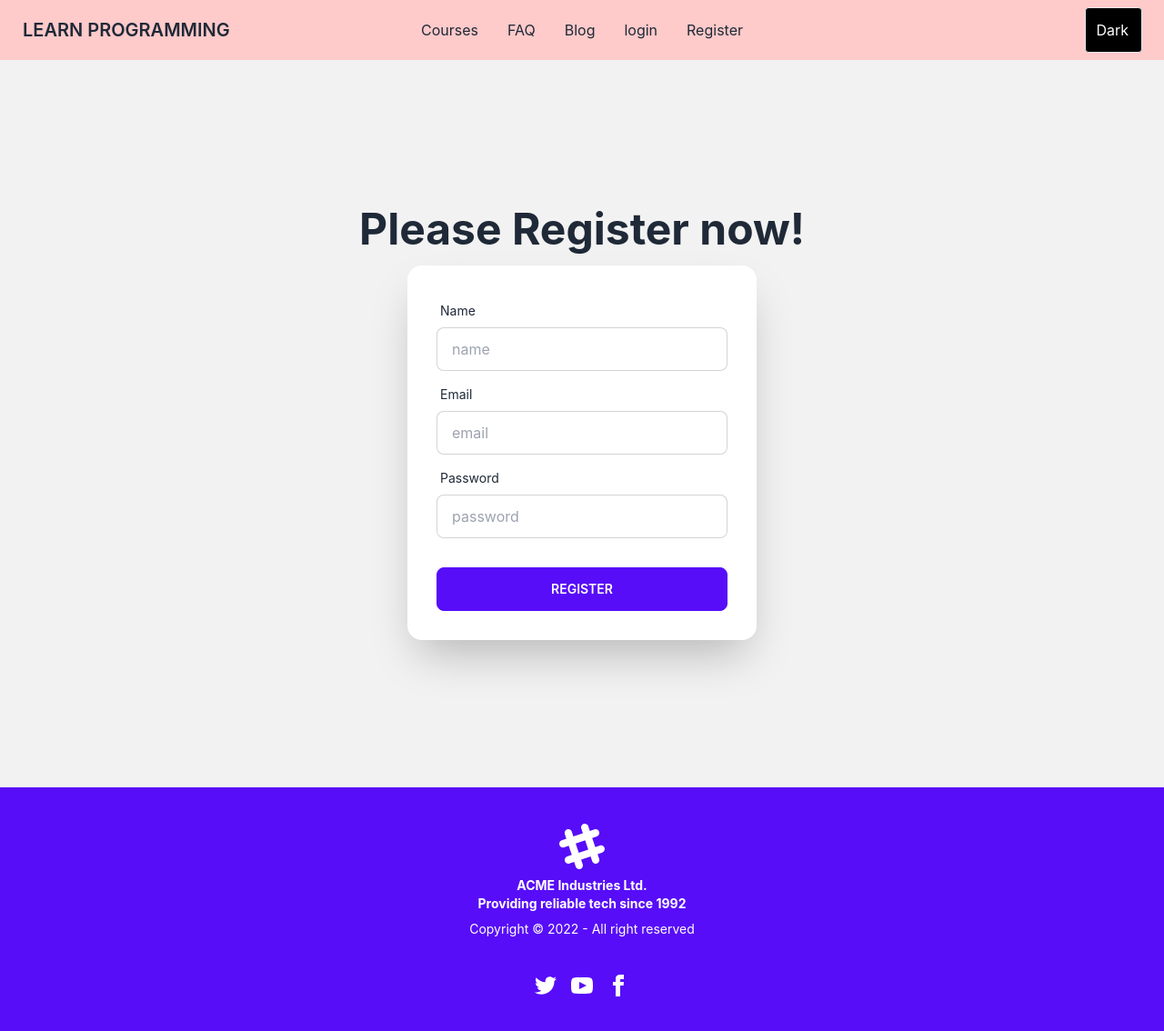
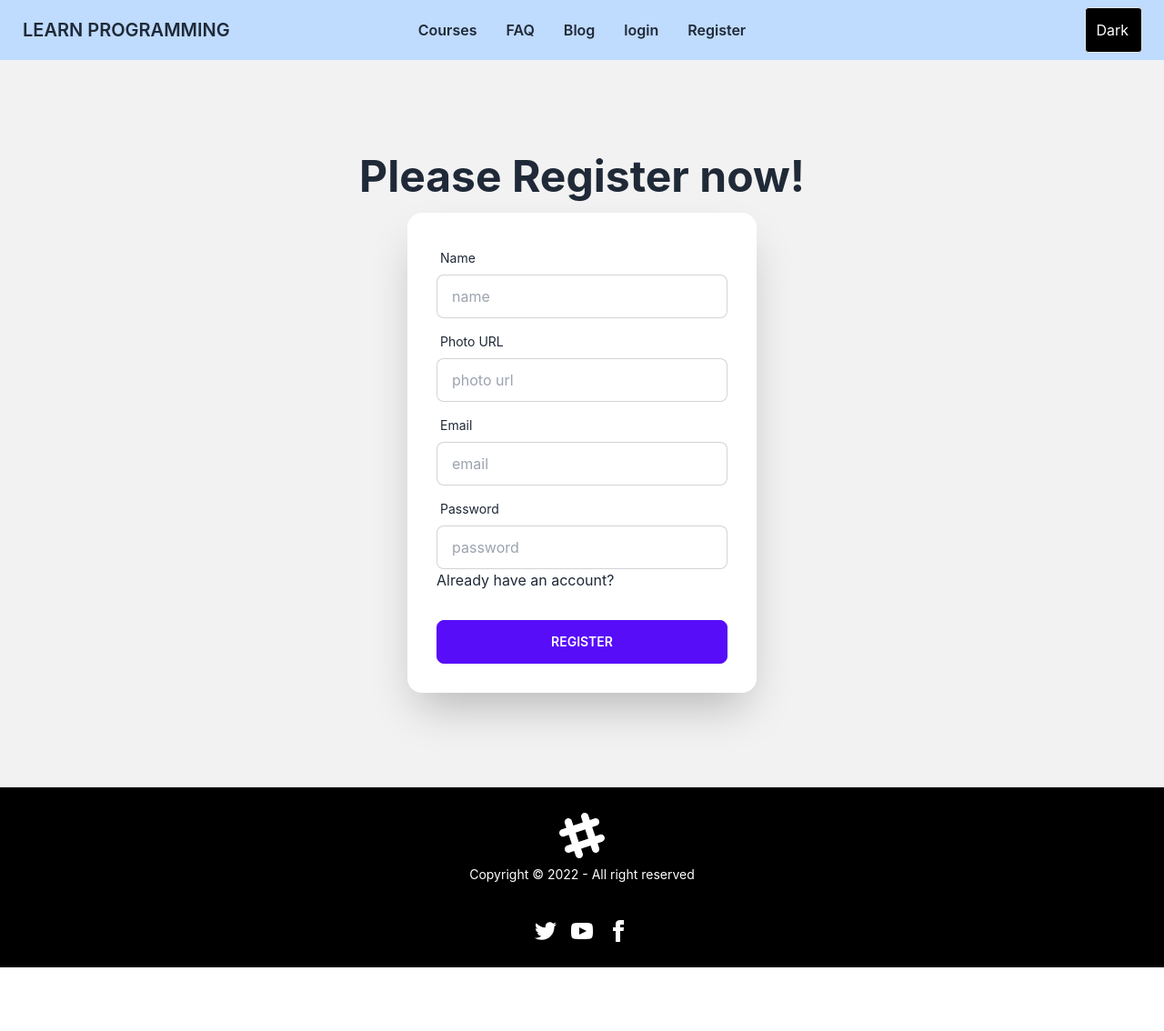
Before and after one commit to Mousumi2001/assignment-11, a React (Create React App) app: page /register in a window 1280 px wide. Shown: the whole page at 91% size. After the commit the page ends 1064 px from the top, so only its background shows below. Built offline with nearby package versions, Linux system fonts and the light colour scheme.

Commit message:
added environment variable

```diff
--- a/src/component/Footer/Footer.js
+++ b/src/component/Footer/Footer.js
@@ -2,12 +2,10 @@ import React from 'react';
 
 const Footer = () => {
     return (
-        <footer className="footer footer-center p-10 bg-primary text-primary-content">
+        <footer className="footer footer-center p-7 bg-black text-primary-content">
             <div>
                 <svg width="50" height="50" viewBox="0 0 24 24" xmlns="http://www.w3.org/2000/svg" fillRule="evenodd" clipRule="evenodd" className="inline-block fill-current"><path d="M22.672 15.226l-2.432.811.841 2.515c.33 1.019-.209 2.127-1.23 2.456-1.15.325-2.148-.321-2.463-1.226l-.84-2.518-5.013 1.677.84 2.517c.391 1.203-.434 2.542-1.831 2.542-.88 0-1.601-.564-1.86-1.314l-.842-2.516-2.431.809c-1.135.328-2.145-.317-2.463-1.229-.329-1.018.211-2.127 1.231-2.456l2.432-.809-1.621-4.823-2.432.808c-1.355.384-2.558-.59-2.558-1.839 0-.817.509-1.582 1.327-1.846l2.433-.809-.842-2.515c-.33-1.02.211-2.129 1.232-2.458 1.02-.329 2.13.209 2.461 1.229l.842 2.515 5.011-1.677-.839-2.517c-.403-1.238.484-2.553 1.843-2.553.819 0 1.585.509 1.85 1.326l.841 2.517 2.431-.81c1.02-.33 2.131.211 2.461 1.229.332 1.018-.21 2.126-1.23 2.456l-2.433.809 1.622 4.823 2.433-.809c1.242-.401 2.557.484 2.557 1.838 0 .819-.51 1.583-1.328 1.847m-8.992-6.428l-5.01 1.675 1.619 4.828 5.011-1.674-1.62-4.829z"></path></svg>
-                <p className="font-bold">
-                    ACME Industries Ltd. <br />Providing reliable tech since 1992
-                </p>
+
                 <p>Copyright © 2022 - All right reserved</p>
             </div>
             <div>
--- a/src/component/Header/Header.js
+++ b/src/component/Header/Header.js
@@ -4,7 +4,7 @@ import { Link } from 'react-router-dom';
 const Header = () => {
     return (
         <div>
-            <div className="navbar bg-red-200">
+            <div className="navbar bg-blue-200">
                 <div className="navbar-start">
                     <div className="dropdown">
                         <label tabIndex={0} className="btn btn-ghost lg:hidden">
@@ -23,7 +23,7 @@ const Header = () => {
                     <a className="btn btn-ghost normal-case text-xl">LEARN PROGRAMMING</a>
                 </div>
                 <div className="navbar-center hidden lg:flex">
-                    <ul className="menu menu-horizontal p-0">
+                    <ul className="menu menu-horizontal p-0 font-semibold">
                         <li><Link to='/courses'>Courses</Link></li>
                         <li><Link to='/faq'>FAQ</Link></li>
                         <li><Link to='/blog'>Blog</Link></li>
--- a/src/component/Register/Register.js
+++ b/src/component/Register/Register.js
@@ -1,4 +1,5 @@
 import React, { useContext } from 'react';
+import { Link } from 'react-router-dom';
 import { AuthContext } from '../../UserContext/UserContext';
 
 const Register = () => {
@@ -37,6 +38,12 @@ const Register = () => {
                             </div>
                             <div className="form-control">
                                 <label className="label">
+                                    <span className="label-text">Photo URL</span>
+                                </label>
+                                <input type="text" name="url" placeholder="photo url" className="input input-bordered" />
+                            </div>
+                            <div className="form-control">
+                                <label className="label">
                                     <span className="label-text">Email</span>
                                 </label>
                                 <input type="email" name="email" placeholder="email" className="input input-bordered" />
@@ -46,7 +53,7 @@ const Register = () => {
                                     <span className="label-text">Password</span>
                                 </label>
                                 <input type="password" name="password" placeholder="password" className="input input-bordered" />
-
+                                <Link to='/login'>Already have an account?</Link>
                             </div>
                             <div className="form-control mt-6">
                                 <button className="btn btn-primary">Register</button>
--- a/src/component/SignIn/SignIn.js
+++ b/src/component/SignIn/SignIn.js
@@ -2,6 +2,7 @@ import { GithubAuthProvider, GoogleAuthProvider } from 'firebase/auth';
 import React from 'react';
 import { useState } from 'react';
 import { useContext } from 'react';
+import { Link } from 'react-router-dom';
 import { AuthContext } from '../../UserContext/UserContext';
 
 const SignIn = () => {
@@ -68,11 +69,12 @@ const SignIn = () => {
                                     <span className="label-text">Password</span>
                                 </label>
                                 <input type="password" name="password" placeholder="password" className="input input-bordered" />
-
+                                <br />
+                                <Link to='/register'>Please Register Now ?</Link>
                             </div>
                             {error}
                             <div className="form-control mt-6">
-                                <button className="btn btn-primary">Register</button>
+                                <button className="btn btn-primary">SignIn</button>
                             </div>
                             <button onClick={handlGoogle} className="btn btn-outline btn-info">SignIn With Google</button>
                             <button onClick={handlGithub} className="btn btn-outline btn-info">SignIn With Github</button>
--- a/src/component/firebase.init.js
+++ b/src/component/firebase.init.js
@@ -5,12 +5,12 @@ import { initializeApp } from "firebase/app";
 
 // Your web app's Firebase configuration
 const firebaseConfig = {
-    apiKey: "AIzaSyDCz7BvH2SYMa7ukRmhMdxyWsC_u_0EPGw",
-    authDomain: "assignment-10-be849.firebaseapp.com",
-    projectId: "assignment-10-be849",
-    storageBucket: "assignment-10-be849.appspot.com",
-    messagingSenderId: "447825899699",
-    appId: "1:447825899699:web:713aa2eb732992b41580c6"
+    apiKey: process.env.REACT_APP_apiKey,
+    authDomain: process.env.REACT_APP_authDomain,
+    projectId: process.env.REACT_APP_projectId,
+    storageBucket: process.env.REACT_APP_storageBucket,
+    messagingSenderId: process.env.REACT_APP_messagingSenderId,
+    appId: process.env.REACT_APP_appId,
 };
 
 // Initialize Firebase
```
